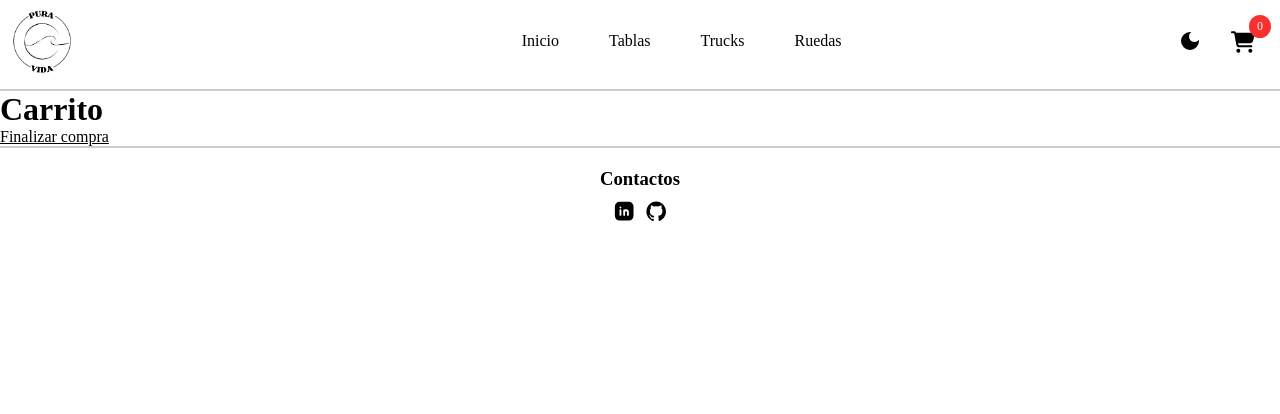
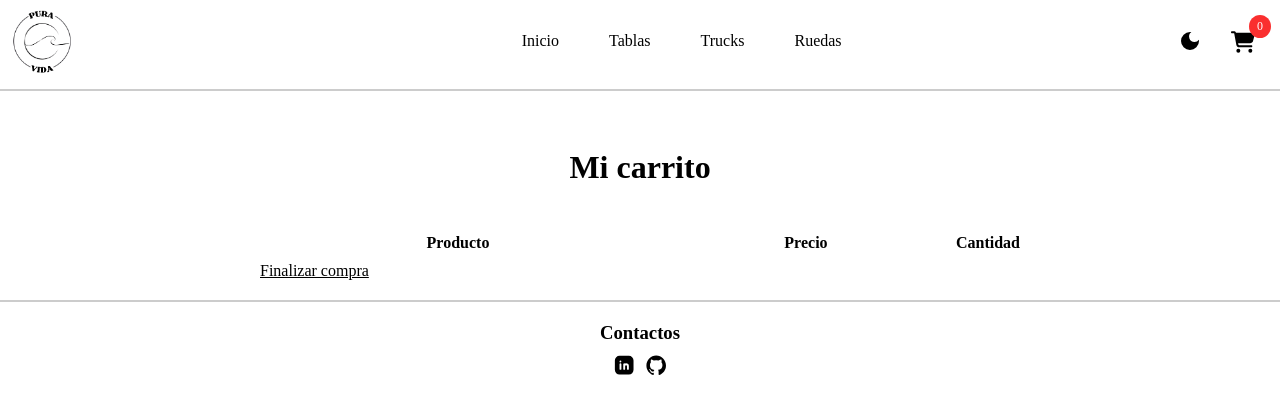
Before and after one commit to alexwelz/PuraVida-e-commerce, a React (Vite) app: page /cart in a window 1280 px wide. Shown: the top 414 px of the page. Built offline with nearby package versions, Linux system fonts and the light colour scheme.

Commit message:
Muestro productos en el carrito

```diff
--- a/src/components/pages/cart/Cart.jsx
+++ b/src/components/pages/cart/Cart.jsx
@@ -1,9 +1,31 @@
+import { useContext } from "react";
 import { Link } from "react-router-dom";
+import { CartContext } from "../../../context/cart/CartContext";
+import "./cart.css";
 
 export const Cart = () => {
+  const { cart } = useContext(CartContext);
+
   return (
-    <div>
-      <h1>Carrito</h1>
+    <div className="cart-container">
+      <h1 id="title">Mi carrito</h1>
+
+      <div className="cart-header">
+        <span>Producto</span>
+        <span>Precio</span>
+        <span>Cantidad</span>
+      </div>
+
+      {cart.map((product) => {
+        return (
+          <div key={product.id} className="cart-item">
+            <h2 className="cart-item-title">{product.title}</h2>
+            <h2 className="cart-item-price">{"$ " + product.price}</h2>
+            <h2>{product.quantity}</h2>
+          </div>
+        );
+      })}
+
       <Link to="/checkout">Finalizar compra</Link>
     </div>
   );
--- /dev/null
+++ b/src/components/pages/cart/cart.css
@@ -0,0 +1,37 @@
+.cart-container {
+  max-width: 800px;
+  margin: auto;
+  padding: 20px;
+}
+
+.cart-header {
+  display: grid;
+  grid-template-columns: 1fr 300px auto auto;
+  font-weight: bold;
+  padding: 10px 0;
+  text-align: center;
+}
+
+.cart-item {
+  display: grid;
+  grid-template-columns: 1fr 300px auto auto;
+  align-items: center;
+  gap: 20px;
+  border-bottom: 1px solid #cccccc;
+  border-top: 1px solid #cccccc;
+}
+#title {
+  flex: 1;
+  text-align: center;
+  margin: 5%;
+}
+
+.cart-item-title {
+  font-size: 18px;
+  margin: 0;
+}
+
+.cart-item-price {
+  font-size: 20px;
+  font-weight: bold;
+}
```
